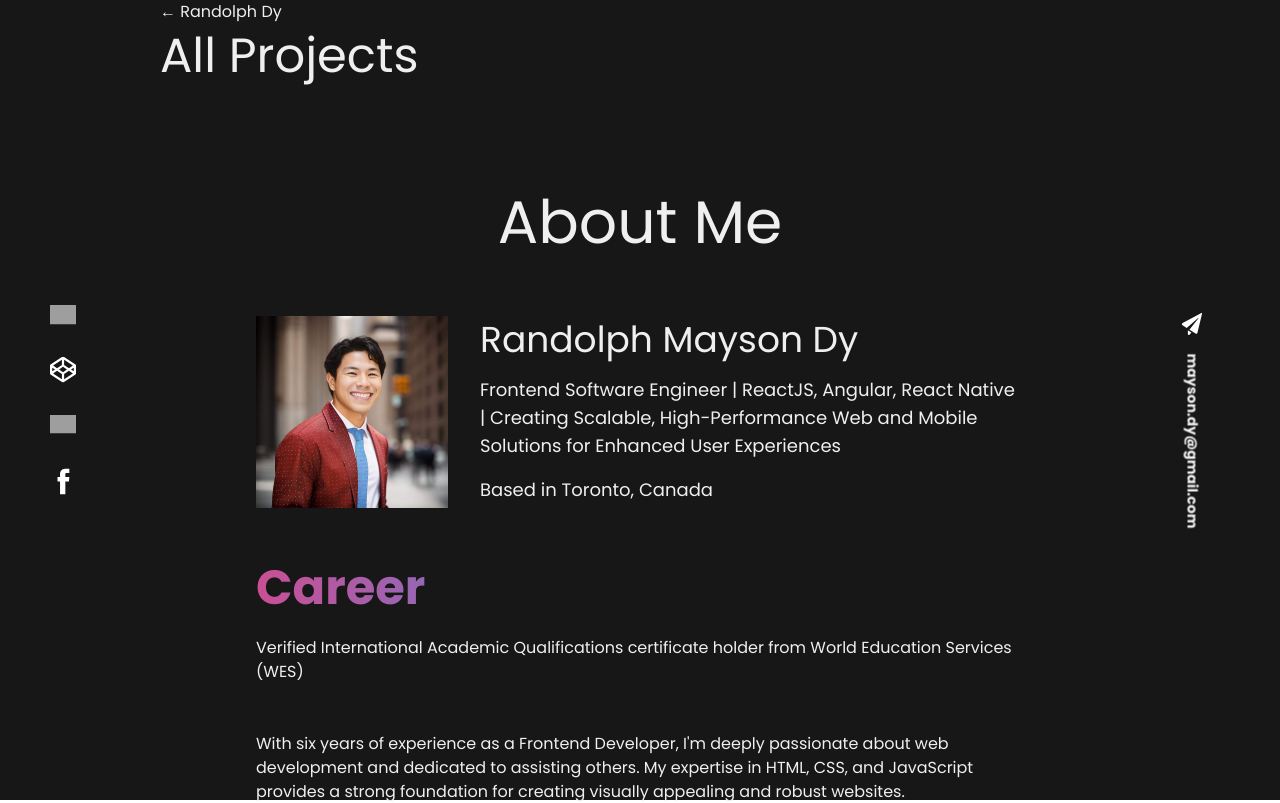
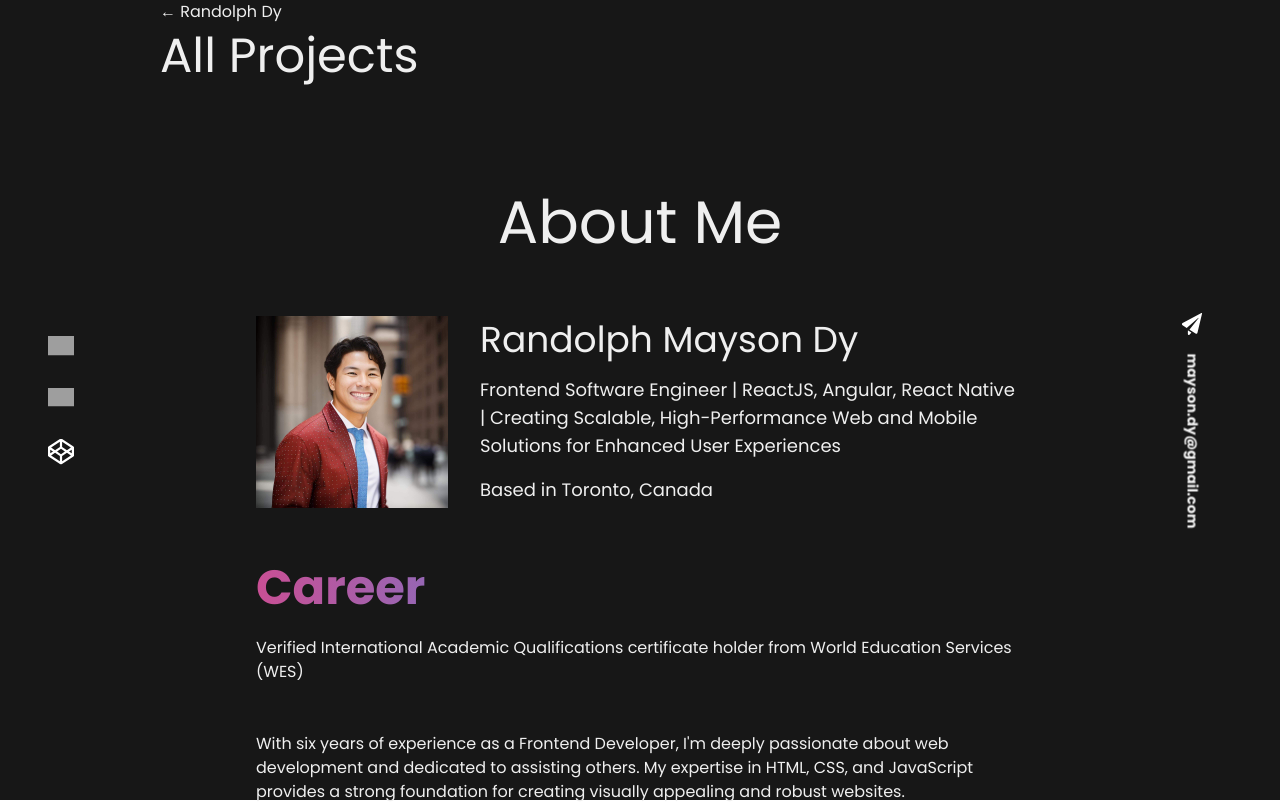
Before and after one commit to RandolphDy9/portfolio-v2, a React (Vite) app: page /about in a window 1280 px wide. Shown: the top 803 px of the page. Built offline with nearby package versions, Linux system fonts and the light colour scheme; grey boxes are pictures that could not be loaded.

Commit message:
fix: code cleanup and fb link removal

```diff
--- a/src/layout/MainLayout.tsx
+++ b/src/layout/MainLayout.tsx
@@ -1,5 +1,3 @@
-import FacebookBlack from '../assets/icons/light/01-fb-black.svg';
-import FacebookWhite from '../assets/icons/dark/01-fb-white.svg';
 import GithubBlack from '../assets/icons/light/02-github-black.svg';
 import GithubWhite from '../assets/icons/dark/02-github-white.svg';
 import CodepenBlack from '../assets/icons/light/03-codepen-black.svg';
@@ -20,9 +18,8 @@ const MainLayout = ({ darkMode, children }: LayoutType) => {
 
       <div className="fixed left-12 top-1/2 transform -translate-y-1/2 items-center hidden md:flex flex-col gap-8">
         <img src={darkMode ? LinkedinWhite : LinkedinBlack} alt="linkedin-icon" width="26" className="cursor-pointer hover:scale-125" onClick={() => window.open('https://www.linkedin.com/in/maysondy/', '_blank')} />
+        <img src={darkMode ? GithubWhite : GithubBlack} alt="github-icon" width="26" className="cursor-pointer hover:scale-125" onClick={() => window.open('https://github.com/RandolphDy9', '_blank')} />
         <img src={darkMode ? CodepenWhite : CodepenBlack} alt="codepen-icon" width="26" className="cursor-pointer hover:scale-125" onClick={() => window.open('https://codepen.io/Randolph-Mayson-Dy', '_blank')} />
-        <img src={darkMode ? GithubWhite : GithubBlack} alt="github-icon" width="26" className="cursor-pointer hover:scale-125" onClick={() => window.open('https://github.com/RandolphDy9', '_blank')} />
-        <img src={darkMode ? FacebookWhite : FacebookBlack} alt="facebook-icon" width="30" className="cursor-pointer hover:scale-125" onClick={() => window.open('https://www.facebook.com/randolph.dy/', '_blank')} />
       </div>
 
       <div className="w-full md:w-9/12 mx-auto">
--- a/src/pages/Home.tsx
+++ b/src/pages/Home.tsx
@@ -20,11 +20,8 @@ const Home = ({ darkMode, isAppVisible }: { darkMode: boolean, isAppVisible: boo
             <MainLayout darkMode={darkMode}>
               <div className="flex flex-col w-full">
                 <Hero2 darkMode={darkMode} />
-                {/* <Hero darkMode={darkMode} /> */}
                 <Skills darkMode={darkMode} />
                 <Offer darkMode={darkMode} />
-                {/* <About darkMode={darkMode} /> */}
-                {/* <Experience /> */}
                 <Projects darkMode={darkMode} />
                 <Testimonials darkMode={darkMode} />
                 <Footer darkMode={darkMode} />
```
